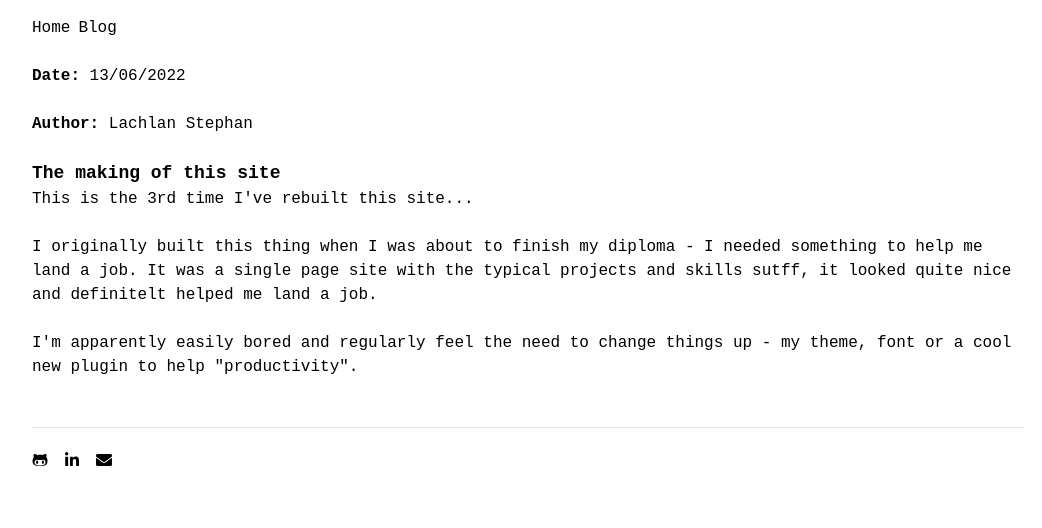
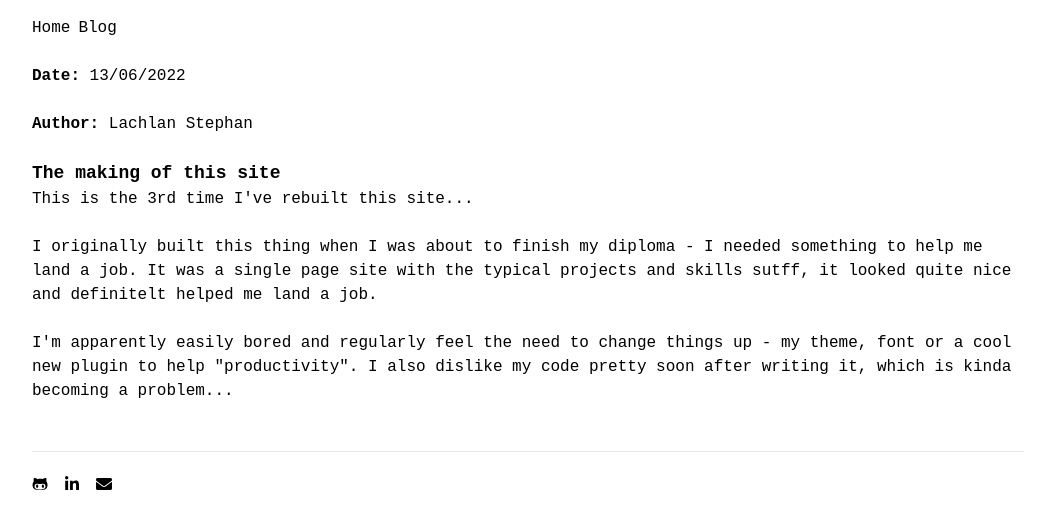
Before and after one commit to LachlanStephan/mysite, a Next.js app: page /my-mdx-page in a window 1280 px wide. Shown: the top 528 px of the page, without its empty margins (112-1154 px from the left). Built offline with nearby package versions, Linux system fonts and the light colour scheme.

Commit message:
sentence added

```diff
--- a/pages/my-mdx-page.mdx
+++ b/pages/my-mdx-page.mdx
@@ -18,6 +18,6 @@ typical projects and skills sutff, it looked quite nice and definitelt helped me
 land a job.
 <br />
 I'm apparently easily bored and regularly feel the need to change things up - my
-theme, font or a cool new plugin to help "productivity".
+theme, font or a cool new plugin to help "productivity". I also dislike my code pretty soon after writing it, which is kinda becoming a problem...
 
 </Layout>
```
